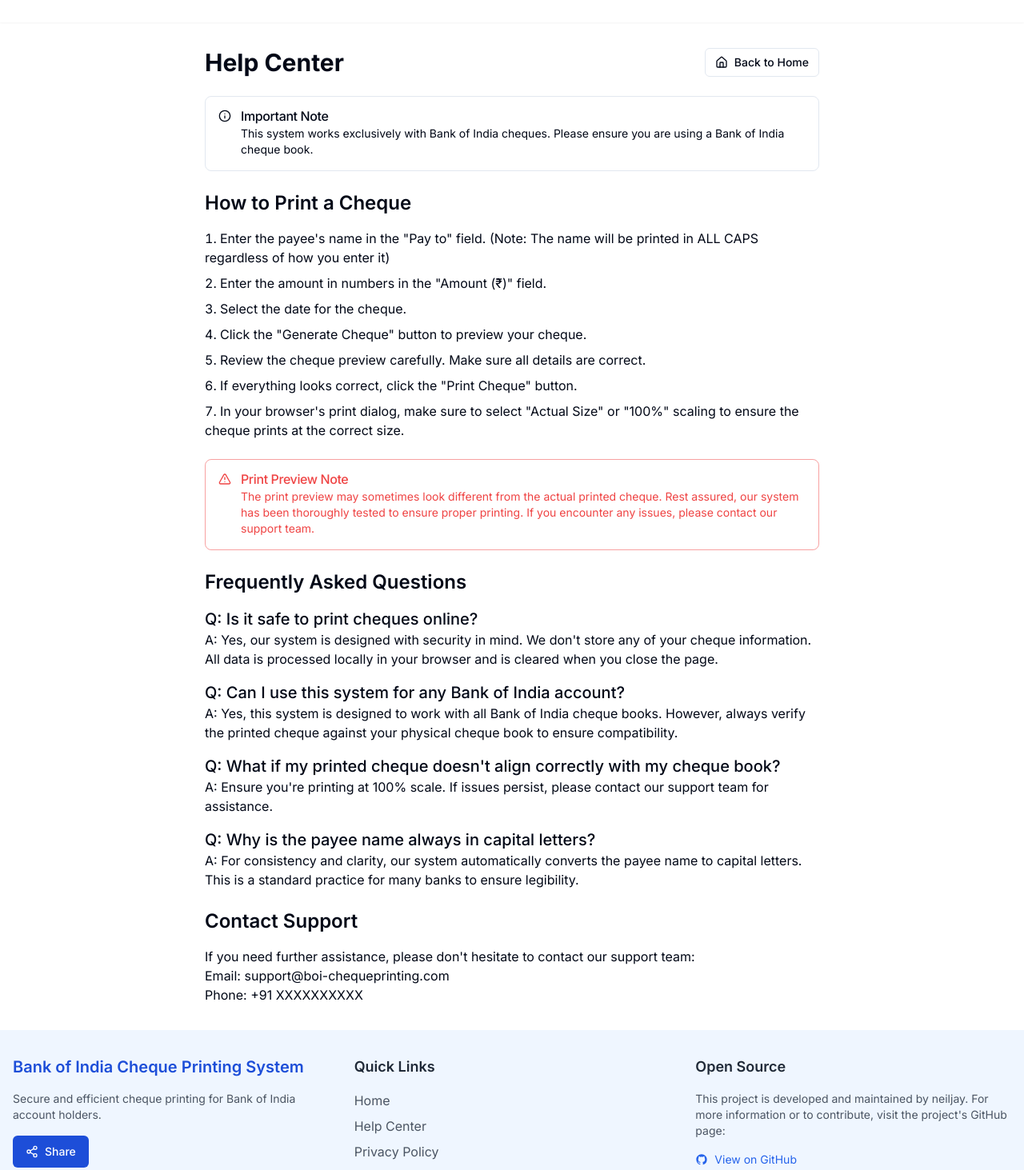
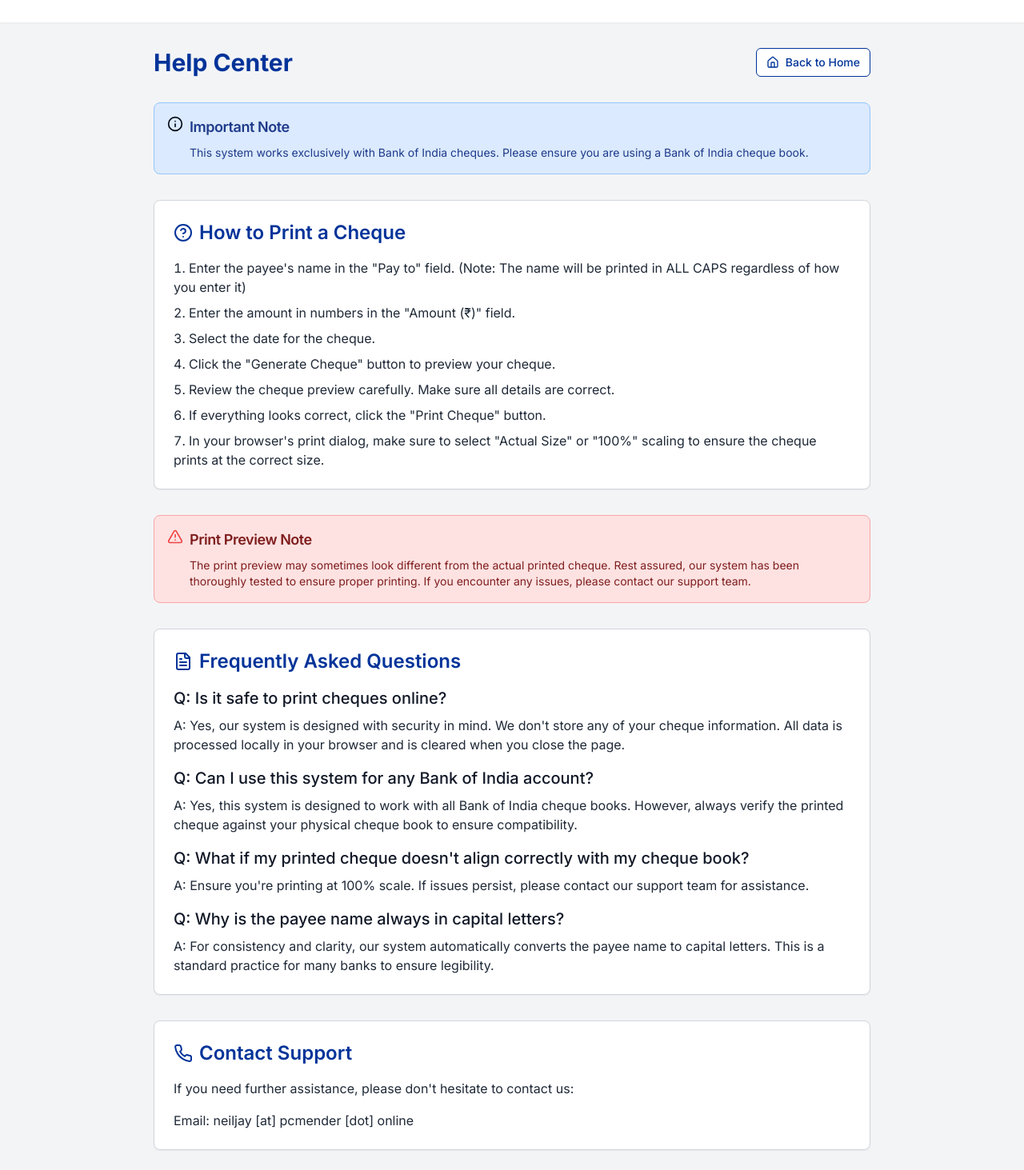
Before and after one commit to neil-jay/boi-cheque-printing-system, a Next.js app: page /help in a window 1280 px wide. Shown: the part 60-1523 px from the top of the page at 80% size. Built offline with nearby package versions, Linux system fonts and the light colour scheme.

Commit message:
feat: Update structure & design

```diff
--- a/app/help/page.tsx
+++ b/app/help/page.tsx
@@ -4,7 +4,7 @@ import Header from '@/components/Header'
 import Footer from '@/components/Footer'
 import { Button } from "@/components/ui/button"
 import { Alert, AlertDescription, AlertTitle } from "@/components/ui/alert"
-import { InfoIcon, AlertTriangle, Home } from 'lucide-react'
+import { InfoIcon, AlertTriangle, Home, HelpCircle, FileText, Phone } from 'lucide-react'
 
 export const metadata: Metadata = {
   title: 'Help Center | Bank of India Cheque Printing System',
@@ -13,77 +13,87 @@ export const metadata: Metadata = {
 
 export default function HelpPage() {
   return (
-    <div className="min-h-screen flex flex-col">
+    <div className="min-h-screen flex flex-col bg-gray-100">
       <Header />
       <main className="flex-grow container mx-auto px-4 py-8">
-        <div className="max-w-3xl mx-auto">
-          <div className="flex justify-between items-center mb-6">
-            <h1 className="text-3xl font-bold">Help Center</h1>
+        <div className="max-w-4xl mx-auto">
+          <div className="flex justify-between items-center mb-8">
+            <h1 className="text-3xl font-bold text-[#003399]">Help Center</h1>
             <Link href="/">
-              <Button variant="outline" size="sm">
+              <Button variant="outline" size="sm" className="bg-white hover:bg-gray-100 text-[#003399] border-[#003399]">
                 <Home className="mr-2 h-4 w-4" />
                 Back to Home
               </Button>
             </Link>
           </div>
 
-          <Alert className="mb-6">
-            <InfoIcon className="h-4 w-4" />
-            <AlertTitle>Important Note</AlertTitle>
-            <AlertDescription>
+          <Alert className="mb-8 bg-blue-100 border-blue-300 text-blue-900">
+            <InfoIcon className="h-5 w-5 text-blue-900" />
+            <AlertTitle className="text-lg font-semibold">Important Note</AlertTitle>
+            <AlertDescription className="mt-2">
               This system works exclusively with Bank of India cheques. Please ensure you are using a Bank of India cheque book.
             </AlertDescription>
           </Alert>
 
-          <div className="space-y-6">
-            <section>
-              <h2 className="text-2xl font-semibold mb-4">How to Print a Cheque</h2>
-              <ol className="list-decimal list-inside space-y-2">
-                <li>Enter the payee&apos;s name in the &quot;Pay to&quot; field. (Note: The name will be printed in ALL CAPS regardless of how you enter it)</li>
-                <li>Enter the amount in numbers in the &quot;Amount (₹)&quot; field.</li>
+          <div className="space-y-8">
+            <section className="bg-white p-6 rounded-lg shadow-sm border border-gray-300">
+              <h2 className="text-2xl font-semibold mb-4 text-[#003399] flex items-center">
+                <HelpCircle className="mr-2 h-6 w-6" />
+                How to Print a Cheque
+              </h2>
+              <ol className="list-decimal list-inside space-y-2 text-gray-800">
+                <li>Enter the payee's name in the "Pay to" field. (Note: The name will be printed in ALL CAPS regardless of how you enter it)</li>
+                <li>Enter the amount in numbers in the "Amount (₹)" field.</li>
                 <li>Select the date for the cheque.</li>
-                <li>Click the &quot;Generate Cheque&quot; button to preview your cheque.</li>
+                <li>Click the "Generate Cheque" button to preview your cheque.</li>
                 <li>Review the cheque preview carefully. Make sure all details are correct.</li>
-                <li>If everything looks correct, click the &quot;Print Cheque&quot; button.</li>
-                <li>In your browser&apos;s print dialog, make sure to select &quot;Actual Size&quot; or &quot;100%&quot; scaling to ensure the cheque prints at the correct size.</li>
+                <li>If everything looks correct, click the "Print Cheque" button.</li>
+                <li>In your browser's print dialog, make sure to select "Actual Size" or "100%" scaling to ensure the cheque prints at the correct size.</li>
               </ol>
             </section>
 
-            <Alert variant="destructive">
-              <AlertTriangle className="h-4 w-4" />
-              <AlertTitle>Print Preview Note</AlertTitle>
-              <AlertDescription>
+            <Alert variant="destructive" className="bg-red-100 border-red-300 text-red-900">
+              <AlertTriangle className="h-5 w-5 text-red-900" />
+              <AlertTitle className="text-lg font-semibold">Print Preview Note</AlertTitle>
+              <AlertDescription className="mt-2">
                 The print preview may sometimes look different from the actual printed cheque. Rest assured, our system has been thoroughly tested to ensure proper printing. If you encounter any issues, please contact our support team.
               </AlertDescription>
             </Alert>
 
-            <section>
-              <h2 className="text-2xl font-semibold mb-4">Frequently Asked Questions</h2>
+            <section className="bg-white p-6 rounded-lg shadow-sm border border-gray-300">
+              <h2 className="text-2xl font-semibold mb-4 text-[#003399] flex items-center">
+                <FileText className="mr-2 h-6 w-6" />
+                Frequently Asked Questions
+              </h2>
               <div className="space-y-4">
                 <div>
-                  <h3 className="text-xl font-medium">Q: Is it safe to print cheques online?</h3>
-                  <p>A: Yes, our system is designed with security in mind. We don&apos;t store any of your cheque information. All data is processed locally in your browser and is cleared when you close the page.</p>
+                  <h3 className="text-xl font-medium text-gray-900">Q: Is it safe to print cheques online?</h3>
+                  <p className="mt-2 text-gray-800">A: Yes, our system is designed with security in mind. We don't store any of your cheque information. All data is processed locally in your browser and is cleared when you close the page.</p>
                 </div>
                 <div>
-                  <h3 className="text-xl font-medium">Q: Can I use this system for any Bank of India account?</h3>
-                  <p>A: Yes, this system is designed to work with all Bank of India cheque books. However, always verify the printed cheque against your physical cheque book to ensure compatibility.</p>
+                  <h3 className="text-xl font-medium text-gray-900">Q: Can I use this system for any Bank of India account?</h3>
+                  <p className="mt-2 text-gray-800">A: Yes, this system is designed to work with all Bank of India cheque books. However, always verify the printed cheque against your physical cheque book to ensure compatibility.</p>
                 </div>
                 <div>
-                  <h3 className="text-xl font-medium">Q: What if my printed cheque doesn&apos;t align correctly with my cheque book?</h3>
-                  <p>A: Ensure you&apos;re printing at 100% scale. If issues persist, please contact our support team for assistance.</p>
+                  <h3 className="text-xl font-medium text-gray-900">Q: What if my printed cheque doesn't align correctly with my cheque book?</h3>
+                  <p className="mt-2 text-gray-800">A: Ensure you're printing at 100% scale. If issues persist, please contact our support team for assistance.</p>
                 </div>
                 <div>
-                  <h3 className="text-xl font-medium">Q: Why is the payee name always in capital letters?</h3>
-                  <p>A: For consistency and clarity, our system automatically converts the payee name to capital letters. This is a standard practice for many banks to ensure legibility.</p>
+                  <h3 className="text-xl font-medium text-gray-900">Q: Why is the payee name always in capital letters?</h3>
+                  <p className="mt-2 text-gray-800">A: For consistency and clarity, our system automatically converts the payee name to capital letters. This is a standard practice for many banks to ensure legibility.</p>
                 </div>
               </div>
             </section>
 
-            <section>
-              <h2 className="text-2xl font-semibold mb-4">Contact Support</h2>
-              <p>If you need further assistance, please don&apos;t hesitate to contact our support team:</p>
-              <p>Email: support@boi-chequeprinting.com<br />
-              Phone: +91 XXXXXXXXXX</p>
+            <section className="bg-white p-6 rounded-lg shadow-sm border border-gray-300">
+              <h2 className="text-2xl font-semibold mb-4 text-[#003399] flex items-center">
+                <Phone className="mr-2 h-6 w-6" />
+                Contact Support
+              </h2>
+              <p className="text-gray-800 mb-4">If you need further assistance, please don't hesitate to contact us:</p>
+              <p className="text-gray-800">
+                Email: <span className="text-gray-800">{'neiljay'} [at] {'pcmender'} [dot] {'online'}</span>
+              </p>
             </section>
           </div>
         </div>
```
